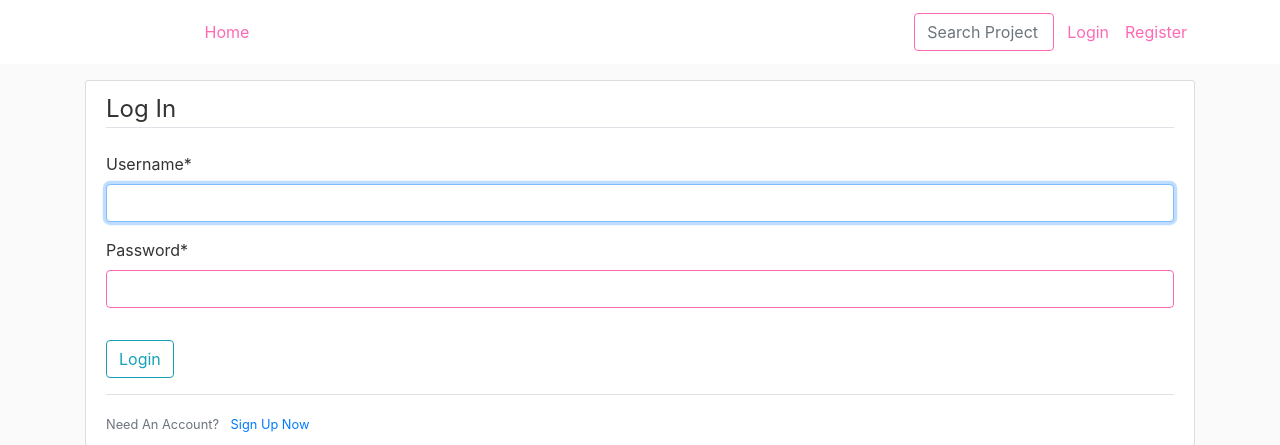
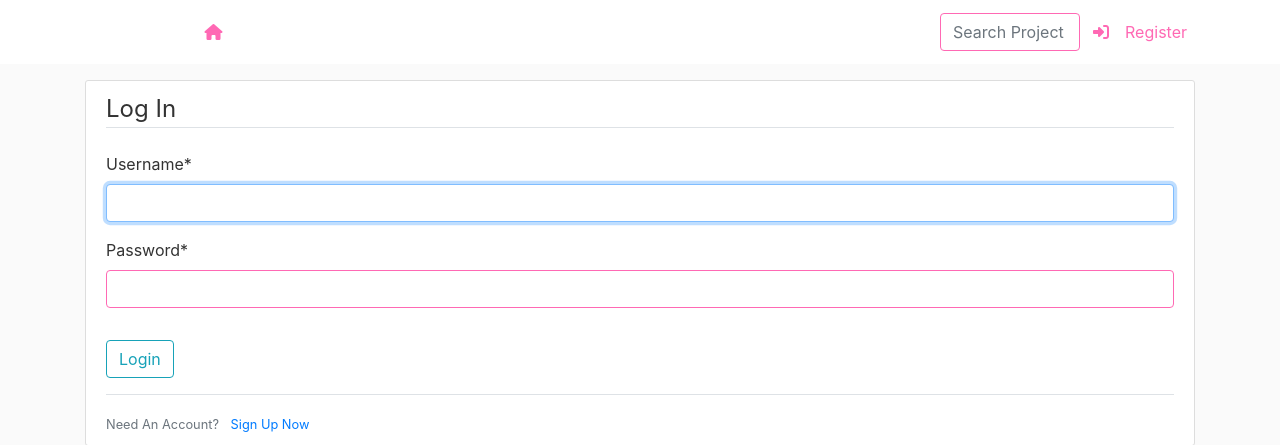
Before and after one commit to vsidera/V-Projects, a Django app: a page that uses projapp/templates/projapp/base.html in a window 1280 px wide. Shown: the top 445 px of the page. Run offline with Django 3.2, Linux system fonts and the light colour scheme; some libraries are stand-ins or nearby versions.

Commit message:
add fontawesome icons

```diff
--- a/projapp/templates/projapp/base.html
+++ b/projapp/templates/projapp/base.html
@@ -12,6 +12,9 @@
     <link rel="stylesheet" href="https://maxcdn.bootstrapcdn.com/bootstrap/4.0.0/css/bootstrap.min.css" integrity="sha384-Gn5384xqQ1aoWXA+058RXPxPg6fy4IWvTNh0E263XmFcJlSAwiGgFAW/dAiS6JXm" crossorigin="anonymous">
 
     <link rel="stylesheet" type="text/css" href="{% static 'projapp/main.css' %}">
+
+    <script src="https://kit.fontawesome.com/5d0321c8fb.js" crossorigin="anonymous"></script>
+
 
     {% if title %}
         <title>vprojects - {{ title }}</title>
@@ -29,7 +32,7 @@
           </button>
           <div class="collapse navbar-collapse" id="navbarToggle">
             <div class="navbar-nav mr-auto">
-              <a class="nav-item nav-link" href="{% url 'projapp-home' %}">Home</a>
+              <a class="nav-item nav-link" href="{% url 'projapp-home' %}"><i class="fa fa-home" aria-hidden="true"></i></a>
             </div>
              <!-- Adding a search form  -->
             <div class="search">
@@ -45,11 +48,11 @@
             <!-- Navbar Right Side -->
             <div class="navbar-nav">
                 {% if user.is_authenticated %}
-                  <a class="nav-item nav-link" href="{% url 'post-create' %}">Create Project</a>
-                  <a class="nav-item nav-link" href="{% url 'profile' %}">Profile</a>
-                  <a class="nav-item nav-link" href="{% url 'logout' %}">Logout</a>
+                  <a class="nav-item nav-link" href="{% url 'post-create' %}"><i class="fa fa-paper-plane" aria-hidden="true"></i></a>
+                  <a class="nav-item nav-link" href="{% url 'profile' %}"><i class="fa fa-user" aria-hidden="true"></i></a>
+                  <a class="nav-item nav-link" href="{% url 'logout' %}"><i class="fa fa-sign-out" aria-hidden="true"></i></a>
                 {% else %}
-                  <a class="nav-item nav-link" href="{% url 'login' %}">Login</a>
+                  <a class="nav-item nav-link" href="{% url 'login' %}"><i class="fa fa-sign-in" aria-hidden="true"></i></a>
                   <a class="nav-item nav-link" href="{% url 'register' %}">Register</a>
                 {% endif %}
               </div>
```
